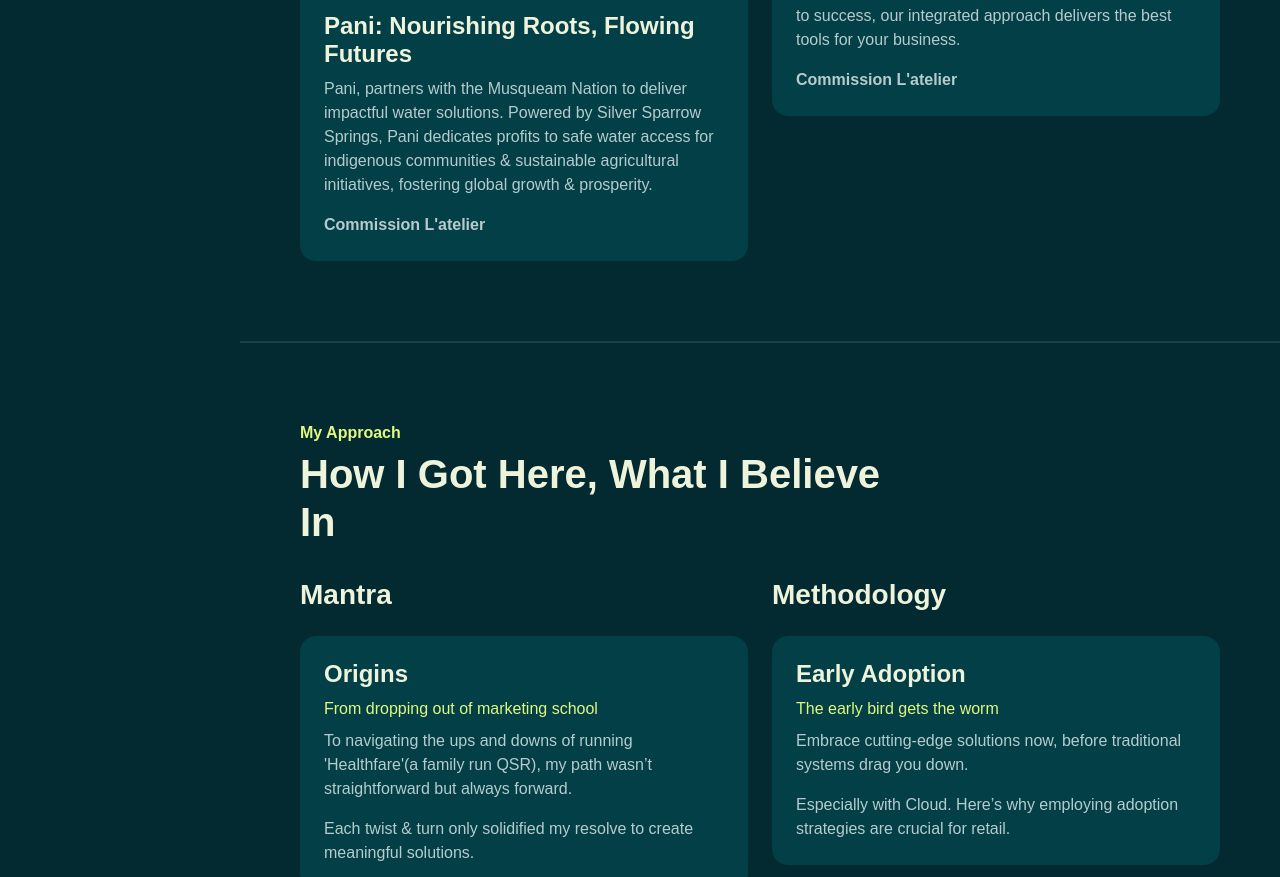
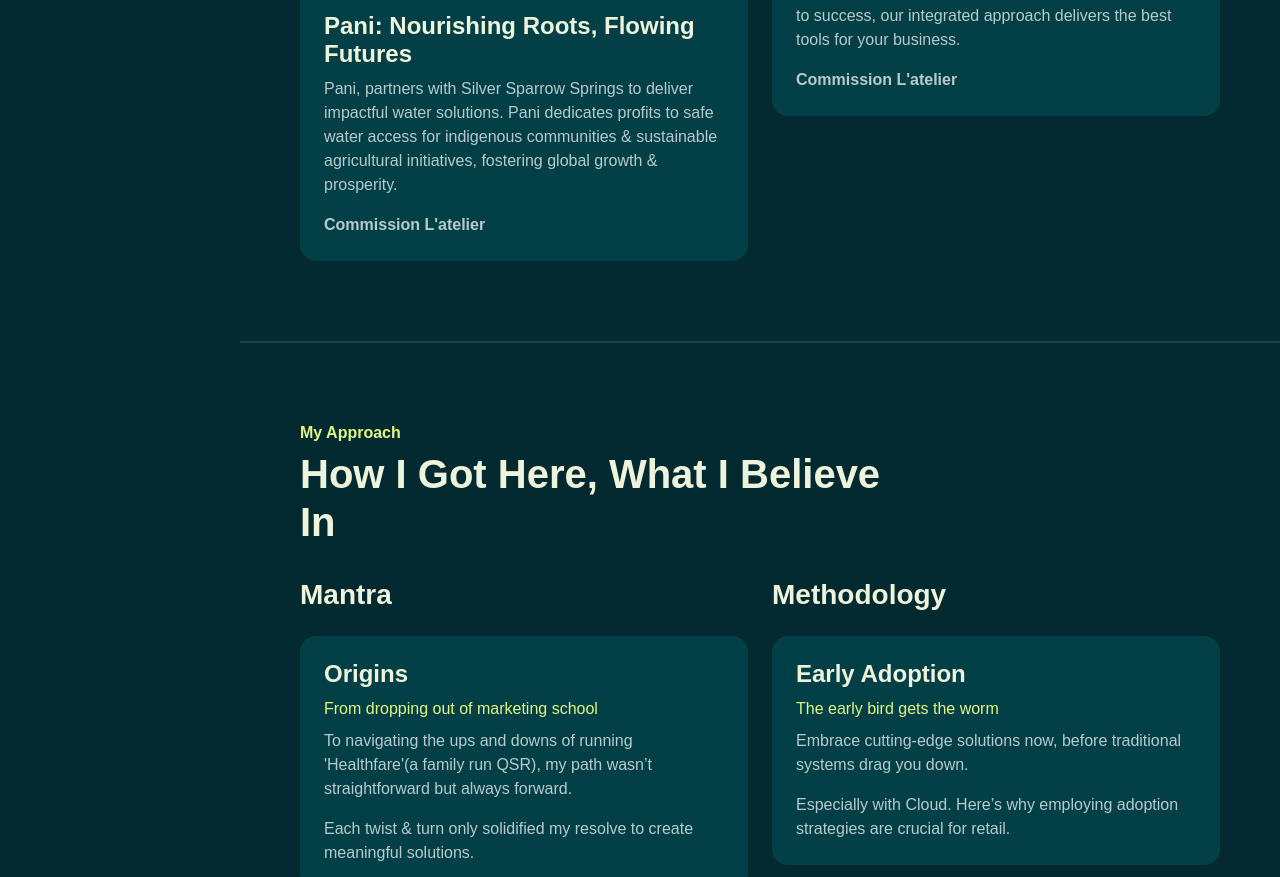
Before and after one commit to Elephante152/latelier, a plain HTML site: page index.html in a window 1280 px wide. Shown: the part 2925-3802 px from the top of the page. Drawn offline with Linux system fonts and the light colour scheme; a web font is replaced by a local one.

Commit message:
updated work section

```diff
--- a/index.html
+++ b/index.html
@@ -194,7 +194,7 @@
                         </div>
                         <div class="card-custom-content p-4">
                             <h4>Pani: Nourishing Roots, Flowing Futures</h4>
-                            <p>Pani, partners with the Musqueam Nation to deliver impactful water solutions. Powered by Silver Sparrow Springs, Pani dedicates profits to safe water access for indigenous communities & sustainable agricultural initiatives, fostering global growth & prosperity.</p>
+                            <p>Pani, partners with Silver Sparrow Springs to deliver impactful water solutions. Pani dedicates profits to safe water access for indigenous communities & sustainable agricultural initiatives, fostering global growth & prosperity.</p>
                             <a href="#commission l'atelier" class="link-custom">Commission L'atelier</a>
                         </div>
                     </div>
```
